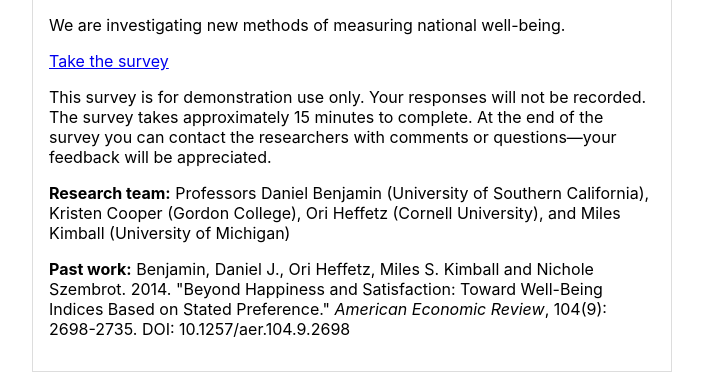
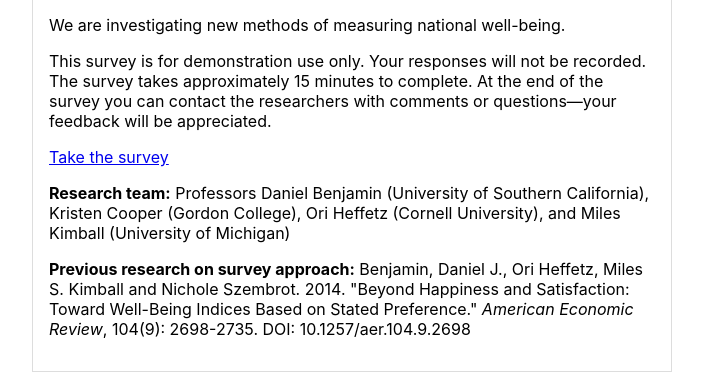
Before and after one commit to rstrom/wiagl, a plain HTML site: page index.html in a window 1280 px wide. Shown: the part 222-598 px from the top of the page, without its empty margins (288-991 px from the left). Drawn offline with nearby package versions, Linux system fonts and the light colour scheme; a script that the page names is missing.

Commit message:
update text

```diff
--- a/index.html
+++ b/index.html
@@ -10,11 +10,11 @@
     <div class="info">
       <h3>What is a Good Life?</h3>
       <p>We are investigating new methods of measuring national well-being.</p>
+      <p>This survey is for demonstration use only. Your responses will not be recorded. The survey takes approximately 15 minutes to complete. At the end of the survey you can contact the researchers with comments or questions—your feedback will be appreciated.</p>
       <p><a class="button" href="http://rstrom.github.io/bchk-demo/dist/">Take the survey</a></p>
-      <p>This survey is for demonstration use only. Your responses will not be recorded. The survey takes approximately 15 minutes to complete. At the end of the survey you can contact the researchers with comments or questions—your feedback will be appreciated.</p>
       <p><strong>Research team:</strong> Professors Daniel Benjamin (University of Southern California), Kristen Cooper (Gordon College), Ori Heffetz (Cornell University), and Miles Kimball (University of Michigan)</p>
       <p>
-        <strong>Past work:</strong>
+        <strong>Previous research on survey approach:</strong>
         <cite>
           <span class="author">
             Benjamin, Daniel J., Ori Heffetz, Miles S. Kimball and Nichole Szembrot.
```
